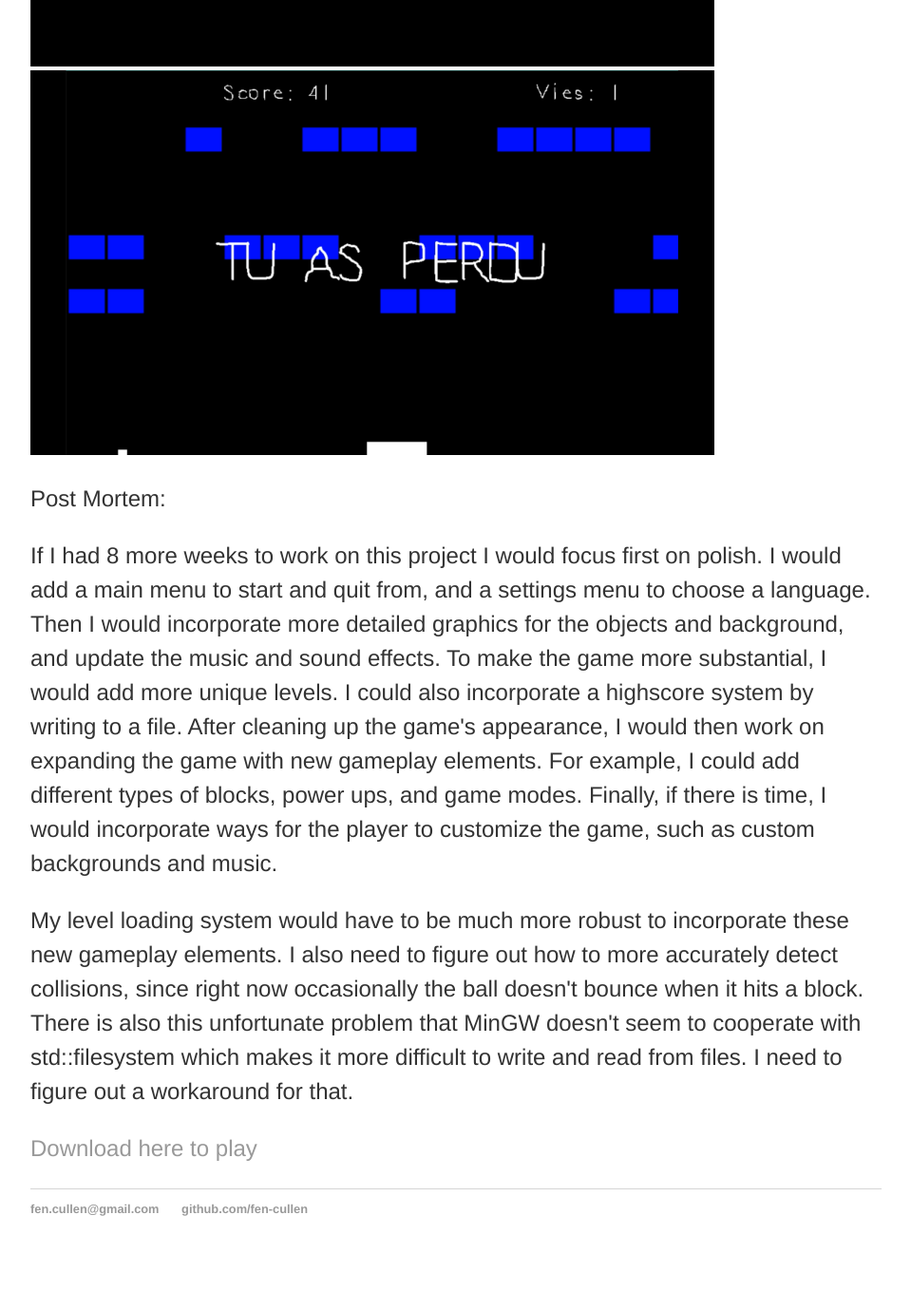
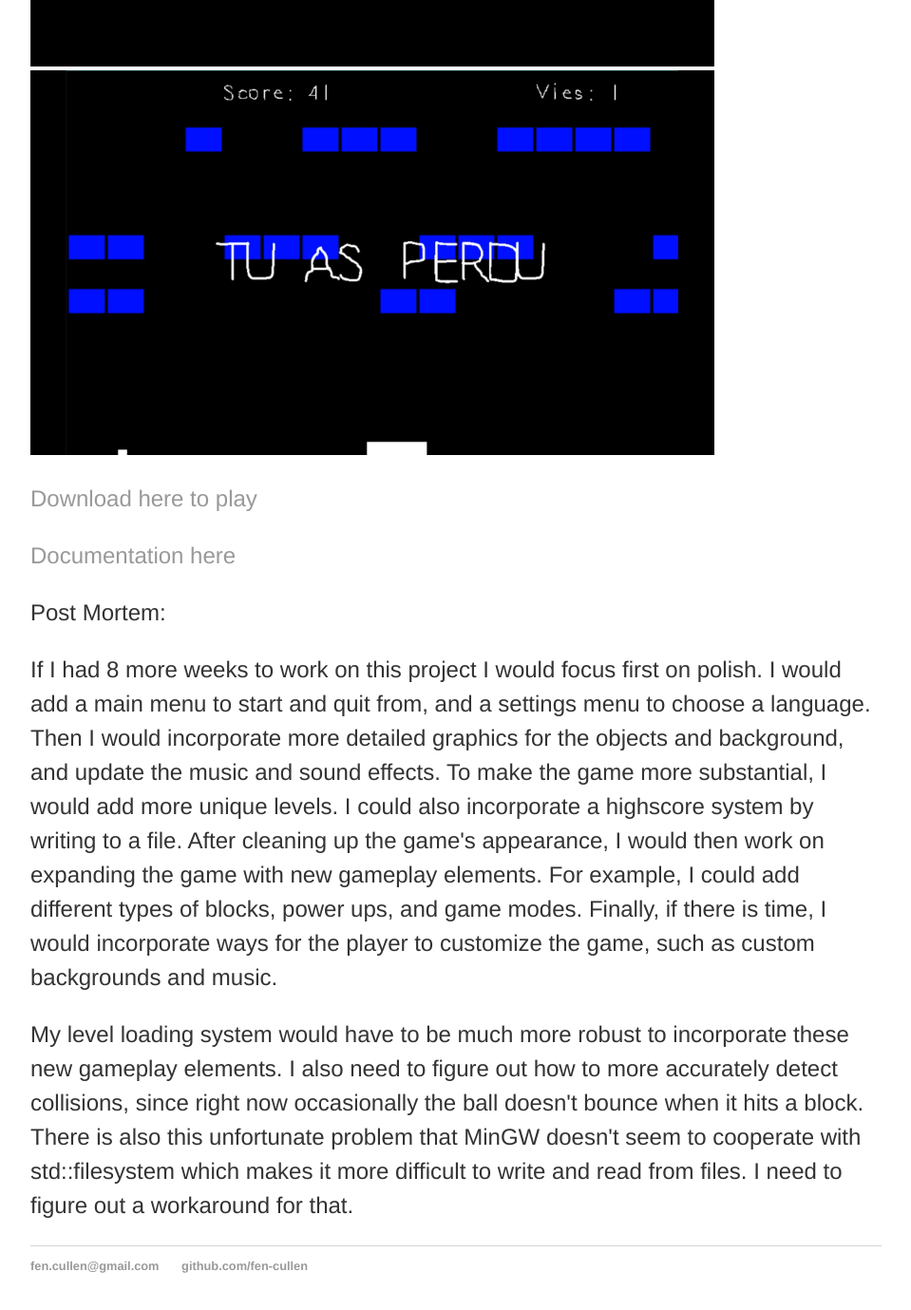
Before and after one commit to fen-cullen/fen-cullen.github.io, a Jekyll site: the page built from breakout/index.html, in a window 1280 px wide and 1400 px high, scrolled down 1573 px. Shown: the top 1379 px of the window at 95% size, without its empty margins (160-1119 px from the left). Built offline with Jekyll 4.4.1, drawn with Linux system fonts in a browser that asks for light colours; before the commit the page ends 2913 px from its top, so only the background shows below that.

Commit message:
Update index.html
Documentation link

```diff
--- a/breakout/index.html
+++ b/breakout/index.html
@@ -17,6 +17,12 @@ title: Profile
 	<img src="ss2.png" alt="BreakoutSS2" style="width: 720px;">
 	<img src="ss3.png" alt="BreakoutSS3" style="width: 720px;">
 	<p>
+		<a href="GameBuild.zip">Download here to play</a>
+	</p>
+	<p>
+		<a href="/Docs/html">Documentation here</a>
+	</p>
+	<p>
 		Post Mortem:
 	</p>
 	<p>
@@ -31,8 +37,5 @@ title: Profile
 		collisions, since right now occasionally the ball doesn't bounce when it hits a block. There is also this unfortunate problem that MinGW doesn't seem to
 		cooperate with std::filesystem which makes it more difficult to write and read from files. I need to figure out a workaround for that.
 	</p>
-	<p>
-		<a href="GameBuild.zip">Download here to play</a>
-	</p>
 
 </div><!-- /.blurb -->
```
